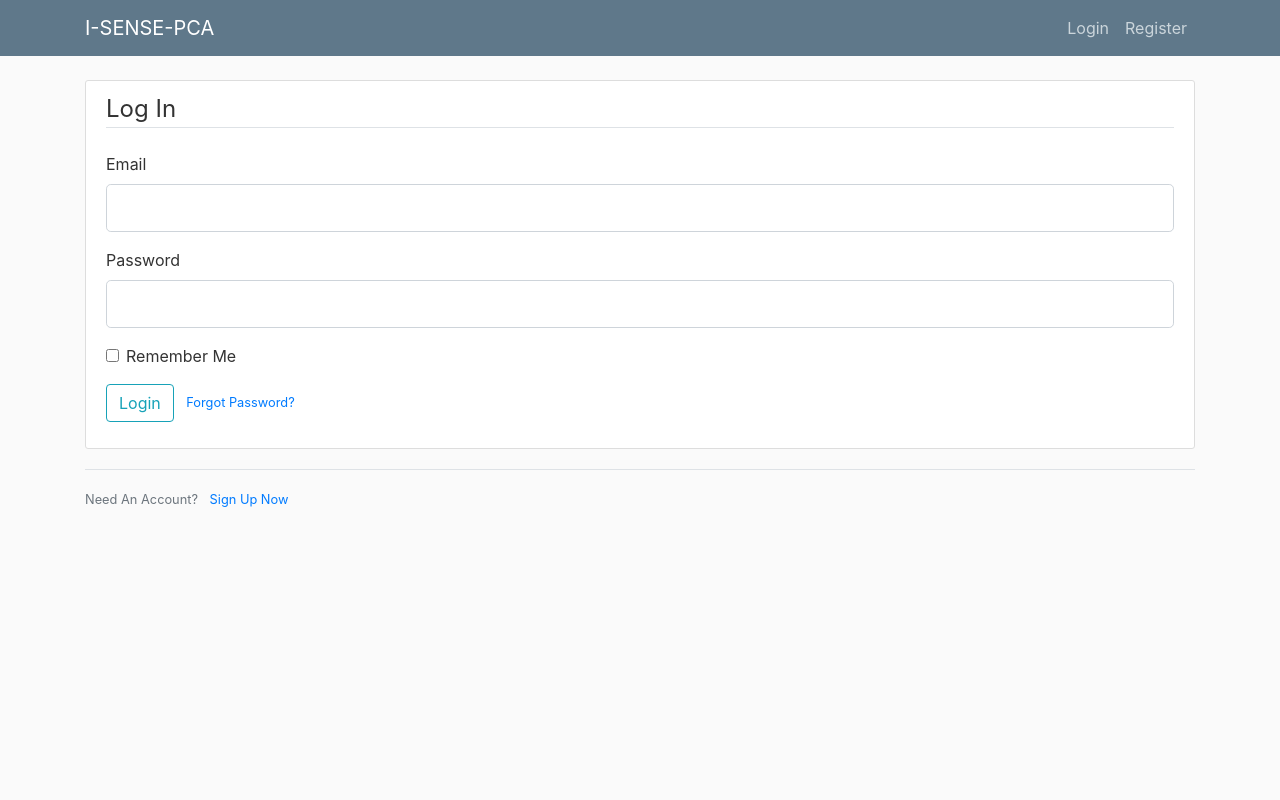
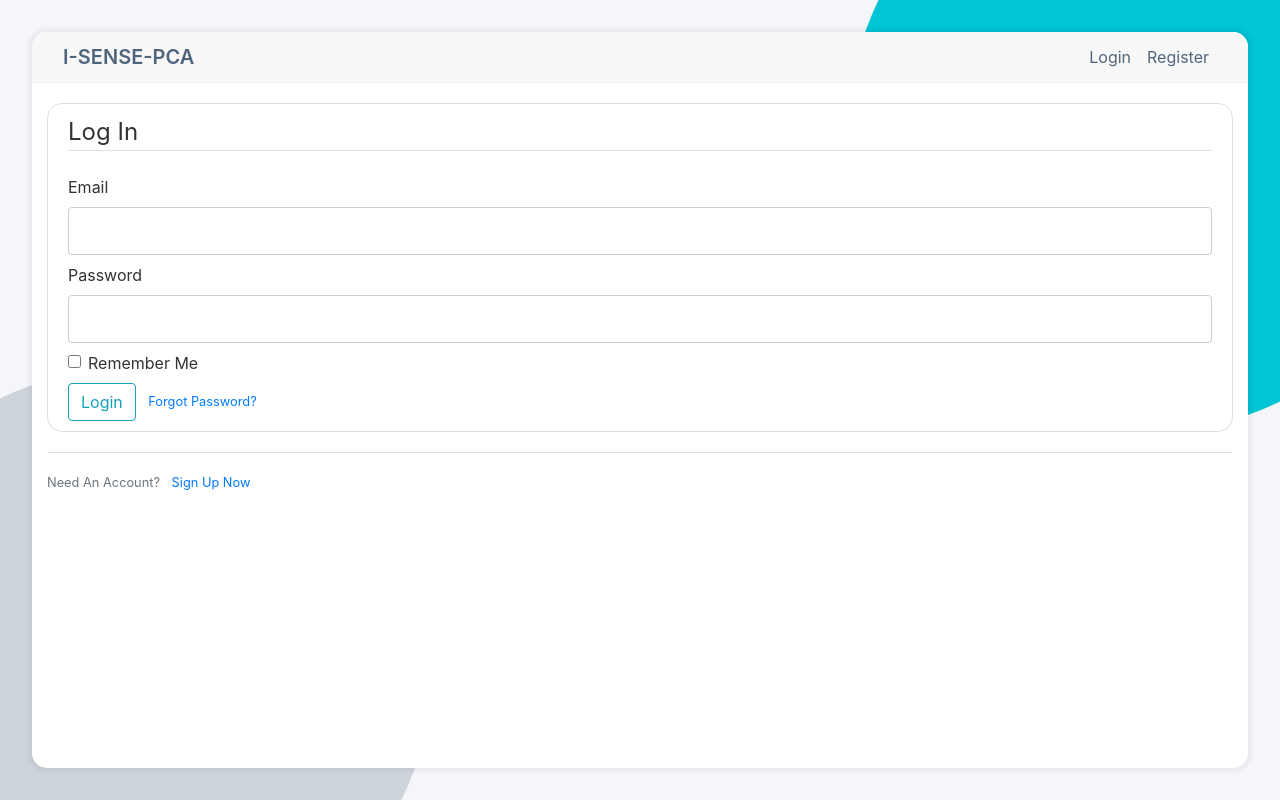
Before and after one commit to indoreai/SensorData, a Flask app: page / in a window 1280 px wide. Run offline with Flask 2, Linux system fonts and the light colour scheme; some libraries are stand-ins or nearby versions.

Commit message:
design changes

```diff
--- a/indoreai/static/main.css
+++ b/indoreai/static/main.css
@@ -1,23 +1,48 @@
 body {
-  background: #fafafa;
+  background: #f5f6f9;
   color: #333333;
-  margin-top: 5rem;
+  overflow: hidden;
 }
+.bodyBG{position: absolute; width: 100%; height: 100%; overflow: hidden;
+padding: 2rem;}
+.page-bg{border-radius: 15px;
+  background: #fff;
+  height: calc(100vh - 4rem);position: relative;
+  box-shadow: 0px 0px 4px 4px rgba(0, 0, 0, 0.05);
+}
+.page-bg:after{display: block; content: ''; position: absolute; right: -200px; top: -200px; border-radius: 100%;
+width: 600px; height: 600px; background: #01c4d4; z-index: -1;}
+.page-bg::before{position: absolute; display: block; content: ''; left: -200px; bottom: -200px; border-radius: 100%;
+width: 600px; height: 600px; background: #cdd4db; z-index: -1;}
+
+#main{height: calc(100vh - 162px);
+  overflow: auto; margin: 20px 0;}
+.form-control-label{margin-bottom: 0 !important;}
+input[type=text], input[type=password], select {width: 100%; padding: 4px 10px; margin: 8px 0; display: inline-block; border: 1px solid #ccc;
+    border-radius: 4px; box-sizing: border-box;  font-size:1rem; }
+.form-group{margin-bottom: 0 !important;}
 
 h1, h2, h3, h4, h5, h6 {
   color: #444444;
 }
 
 .bg-steel {
-  background-color: #5f788a;
+  background-color: #f8f8f8;
+  padding: .3rem 1rem;
+  border-radius: 15px 15px 0 0;
+  border-bottom: solid 1px #f1f1f1;
+}
+
+.navbar-dark .navbar-brand, .navbar-dark .navbar-brand:hover{
+  color: #4f657c !important; font-weight: 600;
 }
 
 .site-header .navbar-nav .nav-link {
-  color: #cbd5db;
+  color: #4f657c;
 }
 
 .site-header .navbar-nav .nav-link:hover {
-  color: #ffffff;
+  color: #6b8eb2;
 }
 
 .site-header .navbar-nav .nav-link.active {
@@ -30,6 +55,7 @@ h1, h2, h3, h4, h5, h6 {
   border: 1px solid #dddddd;
   border-radius: 3px;
   margin-bottom: 20px;
+  border-radius: 15px;
 }
 
 .article-title {
@@ -154,3 +180,8 @@ a.article-title:hover {
 .font_size{
     font-size:14px !important;
 }
+
+
+::-webkit-scrollbar {width: 0.5rem;}
+::-webkit-scrollbar-track {background: #d4dee9;}
+::-webkit-scrollbar-thumb {background-color: #8097ad;outline: 1px solid #6994be;}
--- a/indoreai/templates/layout.html
+++ b/indoreai/templates/layout.html
@@ -26,9 +26,11 @@
     {% endif %}
 </head>
 <body>
+  <div class="bodyBG">
+  <div class="page-bg">
     <header class="site-header">
-      <nav class="navbar navbar-expand-md navbar-dark bg-steel fixed-top">
-        <div class="container">
+      <nav class="navbar navbar-expand-md navbar-dark bg-steel">
+        <div class="container-fluid">
           <a class="navbar-brand mr-4" href="/">I-SENSE-PCA</a>
           <button class="navbar-toggler" type="button" data-toggle="collapse" data-target="#navbarToggle" aria-controls="navbarToggle" aria-expanded="false" aria-label="Toggle navigation">
             <span class="navbar-toggler-icon"></span>
@@ -55,11 +57,12 @@
       </nav>
     </header>
 
-    <main role="main" class="container">
+    <main role="main" class="container-fluid" id="main">
       <div class="row loader">
         <div class="loading"></div>
       </div>
       <div class="row">
+
         <div class="col-md-12">
           {% with messages = get_flashed_messages(with_categories=true) %}
             {% if messages %}
@@ -74,5 +77,7 @@
         </div>
       </div>
     </main>
+  </div>
+</div>
 </body>
 </html>
--- a/indoreai/templates/login.html
+++ b/indoreai/templates/login.html
@@ -36,7 +36,7 @@
                     {{ form.remember.label(class="form-check-label") }}
                 </div>
             </fieldset>
-            <div class="form-group">
+            <div class="form-group mt-2">
                 {{ form.submit(class="btn btn-outline-info") }}
                 <small class="text-muted ml-2">
                     <a href="{{ url_for('users.reset_request') }}">Forgot Password?</a>
```
Also changed, not shown: 1 other file.
